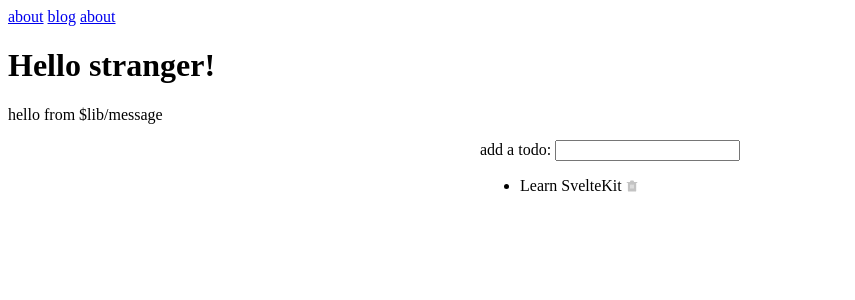
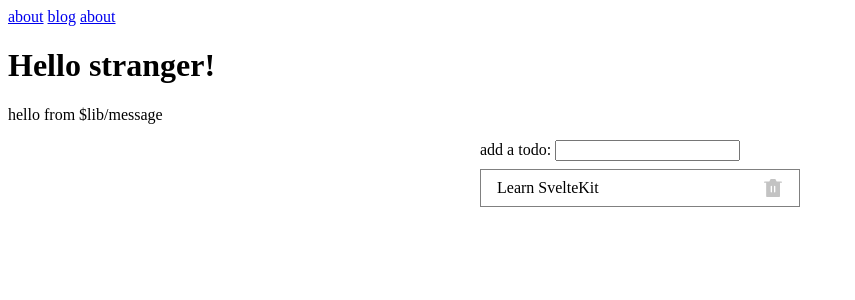
Before and after one commit to iidadaiti/sveltekit-tutorial, a SvelteKit app: page / in a window 1280 px wide. Shown: the top 300 px of the page, without its empty margins (0-855 px from the left). Built offline with nearby package versions, Linux system fonts and the light colour scheme; no server answers.

Commit message:
add todo style

```diff
--- a/src/routes/+page.svelte
+++ b/src/routes/+page.svelte
@@ -19,7 +19,7 @@
 		</label>
 	</form>
 
-	<ul class="todoList">
+	<ul class="todo-list">
 		{#each data.todoList as todo (todo.id)}
 			<li>
 				<form method="post" action="?/delete">
@@ -51,8 +51,10 @@
 	}
 
 	button {
+		width: 1.5em;
+		height: 1.5em;
 		border: none;
-		background: url(./remove.svg) no-repeat 50% 50%;
+		background: url(./remove.svg) no-repeat;
 		cursor: pointer;
 		height: 100%;
 		aspect-ratio: 1;
@@ -67,4 +69,23 @@
 	.error {
 		color: red;
 	}
+
+	.todo-list {
+		display: grid;
+		gap: 0.5em;
+		list-style: none;
+		margin: 0;
+		padding: 0.5em 0;
+
+		& > li {
+			border: 1px solid gray;
+		}
+
+		& form {
+			display: flex;
+			align-items: center;
+			gap: 1em;
+			padding: 0.5em 1em;
+		}
+	}
 </style>
```
